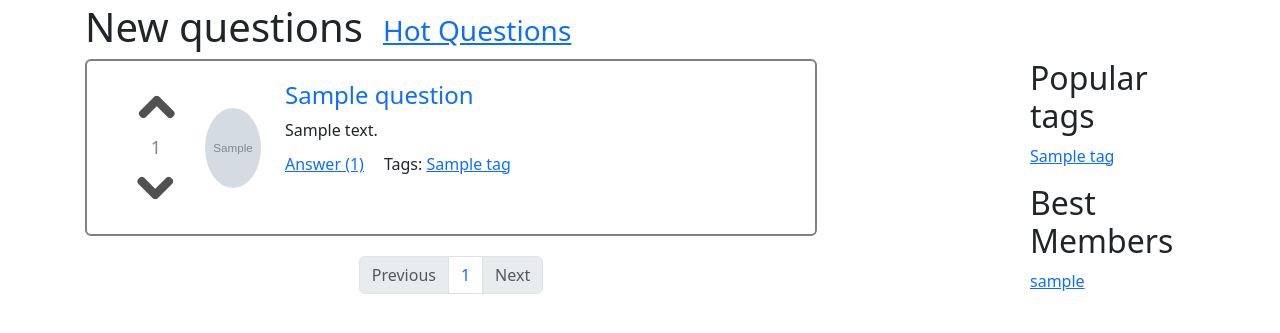
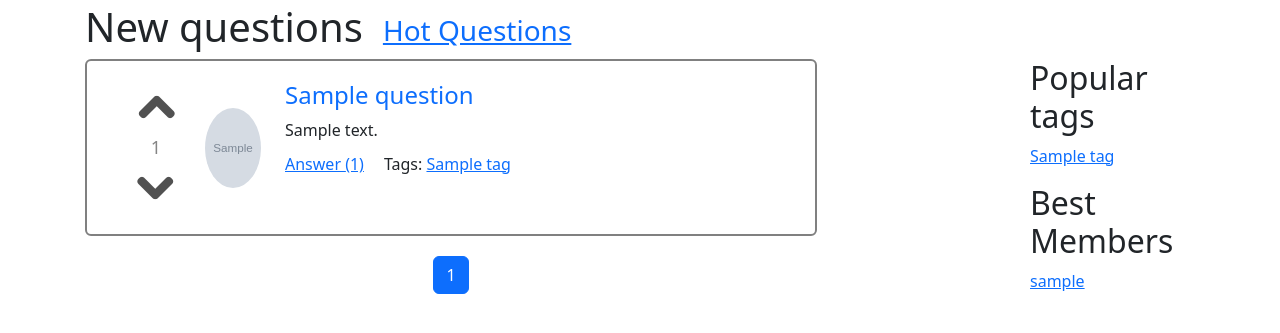
Before and after one commit to AleksandrOparin/WEB-Project, a Django app: page / in a window 1280 px wide. Shown: the part 117-450 px from the top of the page. Run offline with Django 3.2, Linux system fonts and the light colour scheme; tables that the repository leaves empty hold one stand-in row (values such as "Sample post"); grey boxes marked "Sample" are stand-in pictures; data that the repository does not hold is empty; some libraries are stand-ins or nearby versions.

Commit message:
Better pagination

```diff
--- a/app/views.py
+++ b/app/views.py
@@ -141,7 +141,7 @@ def hot_questions(request):
     return render(request, 'hot_questions.html', context=context)
 
 
-def paginate(objects_list, request, items_per_page=10):
+def paginate(objects_list, request, items_per_page = 10):
     paginator = Paginator(objects_list, items_per_page)
     page_number = request.GET.get('page')
     page_items = paginator.get_page(page_number)
--- a/templates/include/pagination.html
+++ b/templates/include/pagination.html
@@ -1,26 +1,37 @@
-
 <ul class="pagination justify-content-center">
     {% if page_obj.has_previous %}
         <li class="page-item">
             <a class="page-link" href="?page={{ page_obj.previous_page_number }}">Previous</a>
         </li>
-    {% else %}
-        <li class="page-item">
-            <a class="page-link disabled" href="#">Previous</a>
-        </li>
+    {% endif %}
+
+    {% if page_obj.number|add:-3 > 0%}
+        <li class="page-item"><a class="page-link" href="?page=1">1</a></li>
+        <li class="page-item"><span class="page-link">...</span></li>
     {% endif %}
 
     {% for page_number in page_obj.paginator.page_range %}
-        <li class="page-item"><a class="page-link" href="?page={{ page_number }}">{{ page_number }}</a></li>
+        {% if page_obj.number == page_number %}
+            <li class="page-item active">
+                <a class="page-link" href="?page={{ page_number }}">{{ page_number }}</a>
+            </li>
+        {% elif page_number > page_obj.number|add:-3 and page_number < page_obj.number|add:3 %}
+            <li class="page-item">
+                <a class="page-link" href="?page={{ page_number }}">{{ page_number }}</a>
+            </li>
+        {% endif %}
     {% endfor %}
+
+    {% if page_obj.paginator.num_pages > page_obj.number|add:3%}
+        <li class="page-item"><span class="page-link">...</span></li>
+        <li class="page-item">
+            <a class="page-link" href="?page={{ page_obj.paginator.num_pages }}">{{ page_obj.paginator.num_pages }}</a>
+        </li>
+    {% endif %}
 
     {% if page_obj.has_next %}
         <li class="page-item">
             <a class="page-link" href="?page={{ page_obj.next_page_number }}">Next</a>
         </li>
-    {% else %}
-        <li class="page-item">
-            <a class="page-link disabled" href="#">Next</a>
-        </li>
     {% endif %}
 </ul>
```
